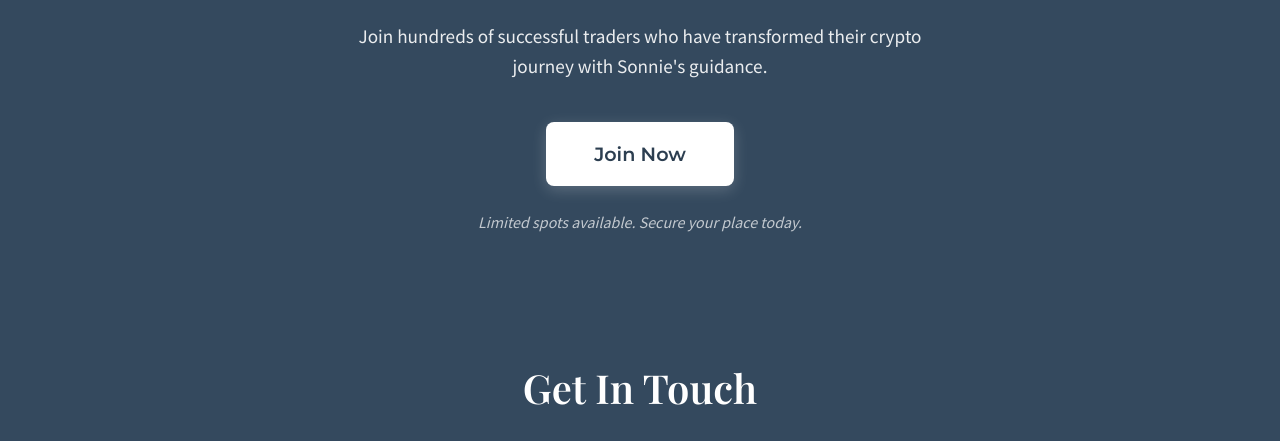
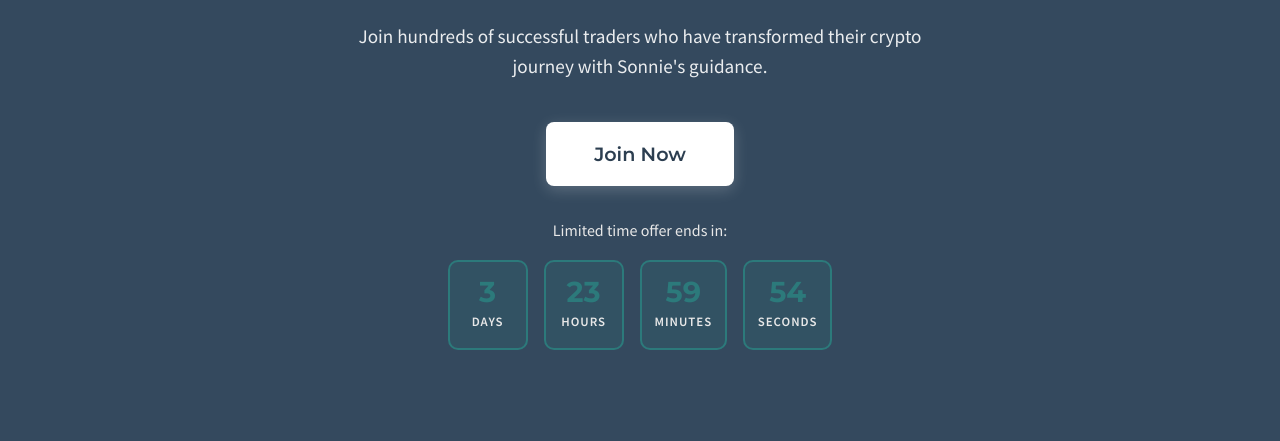
Before and after one commit to Deon62/sonnie, a plain HTML site: page index.html in a window 1280 px wide. Shown: the part 4031-4472 px from the top of the page. Drawn offline with nearby package versions, Linux system fonts and the light colour scheme.

```diff
--- a/index.html
+++ b/index.html
@@ -281,7 +281,27 @@
                 <h2 class="cta-title">Your Journey Starts Here</h2>
                 <p class="cta-subtitle">Join hundreds of successful traders who have transformed their crypto journey with Sonnie's guidance.</p>
                 <button class="cta-button primary large" onclick="openReservationModal()">Join Now</button>
-                <p class="cta-note">Limited spots available. Secure your place today.</p>
+                <div class="countdown-container">
+                    <p class="countdown-text">Limited time offer ends in:</p>
+                    <div class="countdown-timer" id="countdownTimer">
+                        <div class="countdown-item">
+                            <span class="countdown-number" id="days">4</span>
+                            <span class="countdown-label">Days</span>
+                        </div>
+                        <div class="countdown-item">
+                            <span class="countdown-number" id="hours">00</span>
+                            <span class="countdown-label">Hours</span>
+                        </div>
+                        <div class="countdown-item">
+                            <span class="countdown-number" id="minutes">00</span>
+                            <span class="countdown-label">Minutes</span>
+                        </div>
+                        <div class="countdown-item">
+                            <span class="countdown-number" id="seconds">00</span>
+                            <span class="countdown-label">Seconds</span>
+                        </div>
+                    </div>
+                </div>
             </div>
         </div>
     </section>
--- a/script.js
+++ b/script.js
@@ -289,6 +289,54 @@ function toggleFAQ(element) {
     }
 }
 
+// Countdown Timer functionality
+function initializeCountdown() {
+    // Get or set the end time in localStorage
+    let endTime = localStorage.getItem('countdownEndTime');
+
+    if (!endTime) {
+        // Set end time to 4 days from now
+        endTime = new Date().getTime() + (4 * 24 * 60 * 60 * 1000);
+        localStorage.setItem('countdownEndTime', endTime);
+    } else {
+        endTime = parseInt(endTime);
+    }
+
+    function updateCountdown() {
+        const now = new Date().getTime();
+        const distance = endTime - now;
+
+        if (distance < 0) {
+            // Timer has ended, reset to 4 days
+            endTime = new Date().getTime() + (4 * 24 * 60 * 60 * 1000);
+            localStorage.setItem('countdownEndTime', endTime);
+            updateCountdown();
+            return;
+        }
+
+        // Calculate time units
+        const days = Math.floor(distance / (1000 * 60 * 60 * 24));
+        const hours = Math.floor((distance % (1000 * 60 * 60 * 24)) / (1000 * 60 * 60));
+        const minutes = Math.floor((distance % (1000 * 60 * 60)) / (1000 * 60));
+        const seconds = Math.floor((distance % (1000 * 60)) / 1000);
+
+        // Update the display
+        const daysElement = document.getElementById('days');
+        const hoursElement = document.getElementById('hours');
+        const minutesElement = document.getElementById('minutes');
+        const secondsElement = document.getElementById('seconds');
+
+        if (daysElement) daysElement.textContent = days;
+        if (hoursElement) hoursElement.textContent = hours.toString().padStart(2, '0');
+        if (minutesElement) minutesElement.textContent = minutes.toString().padStart(2, '0');
+        if (secondsElement) secondsElement.textContent = seconds.toString().padStart(2, '0');
+    }
+
+    // Update immediately and then every second
+    updateCountdown();
+    setInterval(updateCountdown, 1000);
+}
+
 // Demo booking form submission
 document.addEventListener('DOMContentLoaded', function() {
     const demoForm = document.getElementById('demoBookingForm');
@@ -450,4 +498,7 @@ document.addEventListener('DOMContentLoaded', function() {
 
         mentorObserver.observe(mentorSection);
     }
+
+    // Initialize countdown timer
+    initializeCountdown();
 });
--- a/styles.css
+++ b/styles.css
@@ -919,6 +919,61 @@ h1, h2, h3, h4, h5, h6 {
     font-size: 0.9rem;
 }
 
+/* Countdown Timer */
+.countdown-container {
+    margin-top: 2rem;
+    text-align: center;
+}
+
+.countdown-text {
+    color: #E8E8E8;
+    font-size: 1rem;
+    margin-bottom: 1rem;
+    font-weight: 500;
+}
+
+.countdown-timer {
+    display: flex;
+    justify-content: center;
+    gap: 1rem;
+    flex-wrap: wrap;
+}
+
+.countdown-item {
+    background: rgba(44, 122, 123, 0.2);
+    border: 2px solid #2C7A7B;
+    border-radius: 10px;
+    padding: 1rem 0.8rem;
+    min-width: 80px;
+    text-align: center;
+    transition: all 0.3s ease;
+}
+
+.countdown-item:hover {
+    background: rgba(44, 122, 123, 0.3);
+    transform: translateY(-2px);
+    box-shadow: 0 4px 15px rgba(44, 122, 123, 0.3);
+}
+
+.countdown-number {
+    display: block;
+    font-size: 1.8rem;
+    font-weight: bold;
+    color: #2C7A7B;
+    font-family: 'Montserrat', sans-serif;
+    line-height: 1;
+}
+
+.countdown-label {
+    display: block;
+    font-size: 0.8rem;
+    color: #E8E8E8;
+    text-transform: uppercase;
+    letter-spacing: 1px;
+    margin-top: 0.3rem;
+    font-weight: 600;
+}
+
 /* FAQ Section */
 .faq-section {
     padding: 4rem 0;
@@ -1331,6 +1386,23 @@ h1, h2, h3, h4, h5, h6 {
     .faq-item.active .faq-answer {
         padding: 0 1rem 1rem 1rem;
     }
+
+    .countdown-timer {
+        gap: 0.5rem;
+    }
+
+    .countdown-item {
+        min-width: 60px;
+        padding: 0.8rem 0.5rem;
+    }
+
+    .countdown-number {
+        font-size: 1.4rem;
+    }
+
+    .countdown-label {
+        font-size: 0.7rem;
+    }
 }
 
 @media (max-width: 480px) {
```
